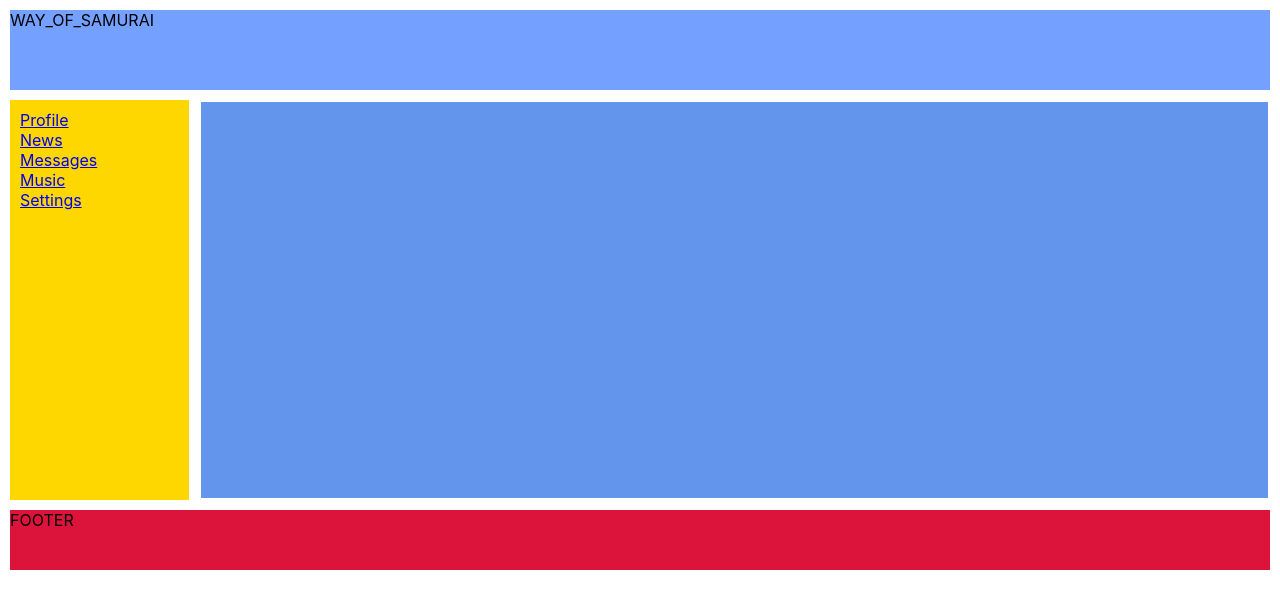
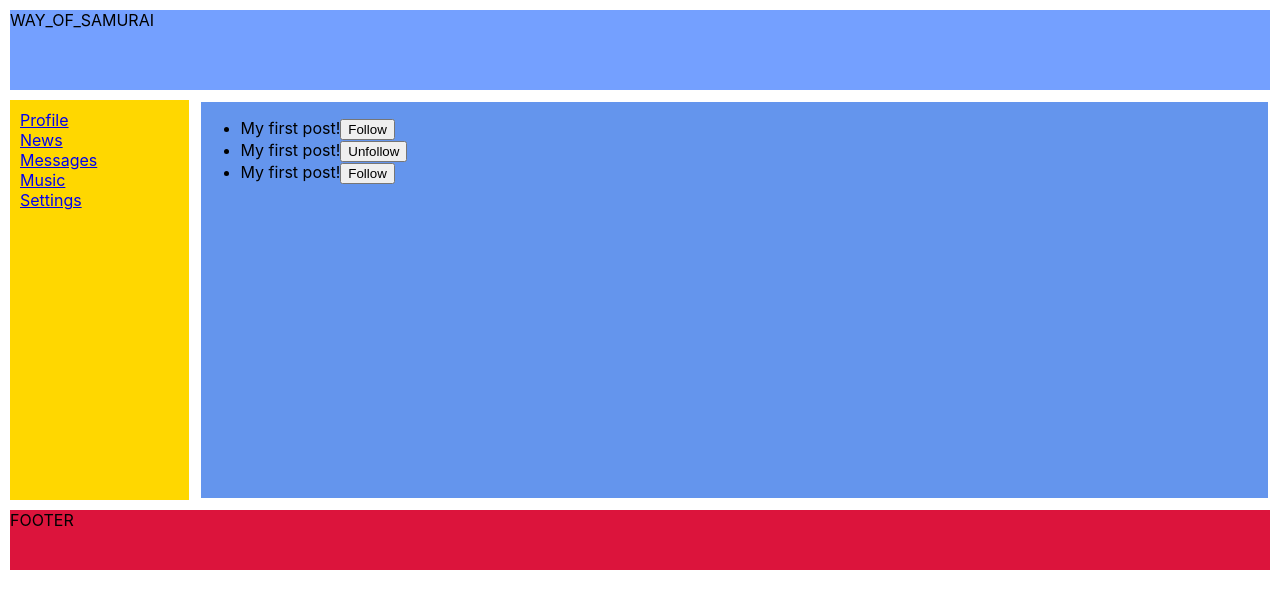
Before and after one commit to gurskygursky/way-of-samurai, a React (Create React App) app: page /users in a window 1280 px wide. Shown: the top 608 px of the page. Built offline with nearby package versions, Linux system fonts and the light colour scheme.

Commit message:
users and users container component

```diff
--- a/src/App.tsx
+++ b/src/App.tsx
@@ -7,6 +7,7 @@ import {Profile} from './components/profile/Profile';
 import {Messages} from './components/messages/Messages';
 import {Route, Routes} from 'react-router-dom';
 import {ActionsType, StoreType} from './redux/redux-store';
+import {UsersContainer} from './components/users/UsersContainer';
 
 type AppPropsType = {
     // store: StoreType;
@@ -38,6 +39,7 @@ export const App = (props: AppPropsType) => {
                         //                                          dispatch={props.dispatch.bind(props.store)}
                     />
                     }/>
+                    <Route path={'/users'} element={<UsersContainer />}/>
                 </Routes>
             </div>
         </div>
--- /dev/null
+++ b/src/components/users/Users.tsx
@@ -0,0 +1,24 @@
+import React from 'react';
+import {UserContainerPropsType} from './../../components/users/UsersContainer';
+
+export const Users = (props: UserContainerPropsType) => {
+
+    const onClickFollow = () => {
+
+    }
+
+    return (
+        <div>
+            <div>
+                <ul>
+                    {props.arrayUsers.map(
+                        user =>
+                            <li>{user.firstName}
+                                <button onClick={onClickFollow}>{user.isFollow ? 'Follow' : 'Unfollow'}</button>
+                            </li>
+                    )}
+                </ul>
+            </div>
+        </div>
+    );
+};
--- /dev/null
+++ b/src/components/users/UsersContainer.tsx
@@ -0,0 +1,35 @@
+import {Users} from './../../components/users/Users';
+import {StoreType} from './../../redux/redux-store';
+import {Dispatch} from 'redux';
+import { connect } from 'react-redux';
+import {followUserAC, setUsersAC, unfollowUserAC, UserType} from './../../redux/reducers/usersReducer';
+
+type MapStateToPropsType = {
+    arrayUsers: UserType[],
+}
+type MapDispatchToPropsType = {
+    setUsers: (users: UserType[]) => void;
+    follow: (userID: number) => void;
+    unfollow: (userID: number) => void;
+}
+export type UserContainerPropsType = MapStateToPropsType & MapDispatchToPropsType;
+
+const mapStateToProps = (state: StoreType): MapStateToPropsType => {
+    return {
+        arrayUsers: state.usersReducer.arrayUsers,
+    }
+}
+const mapDispatchToProps = (dispatch: Dispatch): MapDispatchToPropsType => {
+    return {
+        setUsers: (users: UserType[]) => {
+            dispatch(setUsersAC(users));
+        },
+        follow: (userID: number) => {
+            dispatch(followUserAC(userID));
+        },
+        unfollow: (userID: number) => {
+            dispatch(unfollowUserAC(userID));
+        },
+    }
+}
+export const UsersContainer = connect(mapStateToProps, mapDispatchToProps)(Users);
--- a/src/redux/reducers/usersReducer.ts
+++ b/src/redux/reducers/usersReducer.ts
@@ -1,4 +1,4 @@
-type UserType = {
+export type UserType = {
     id: number;
     firstName: string;
     secondName: string;
```
